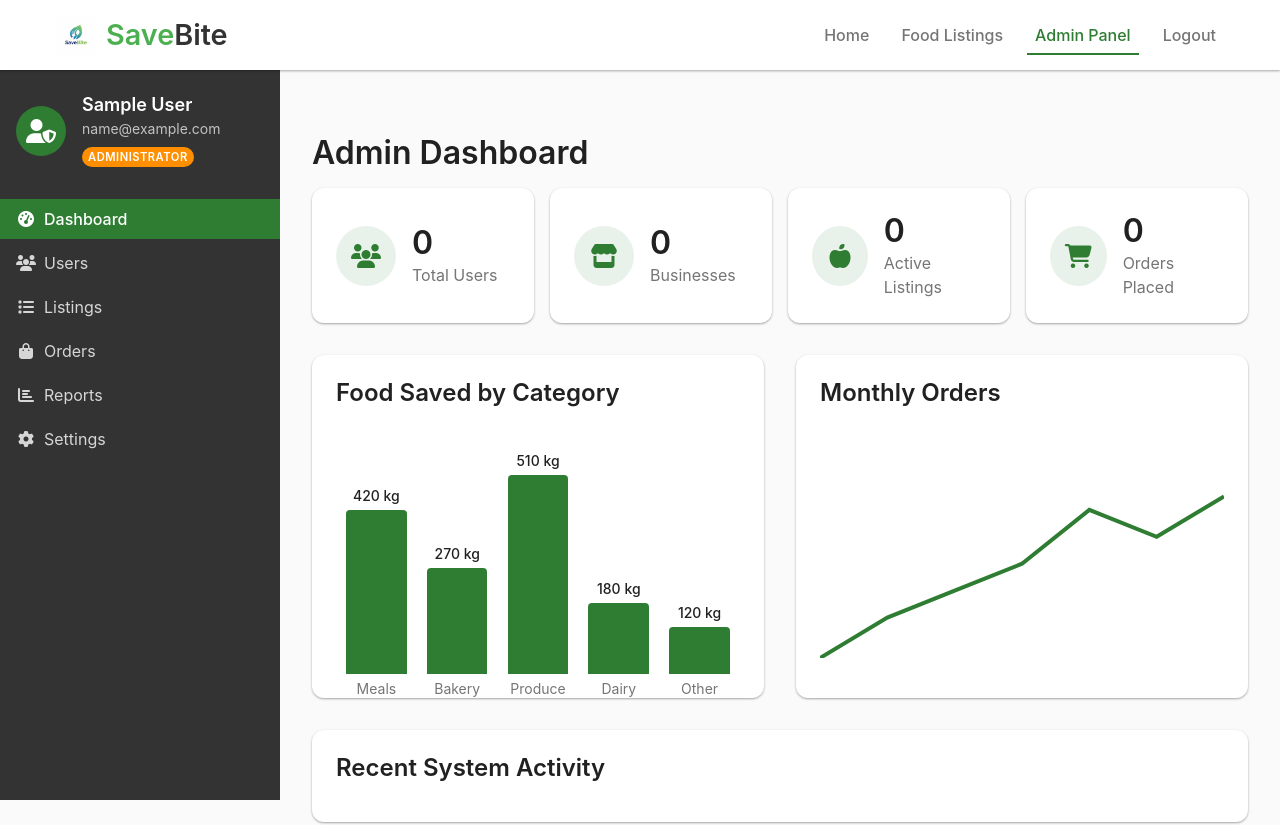
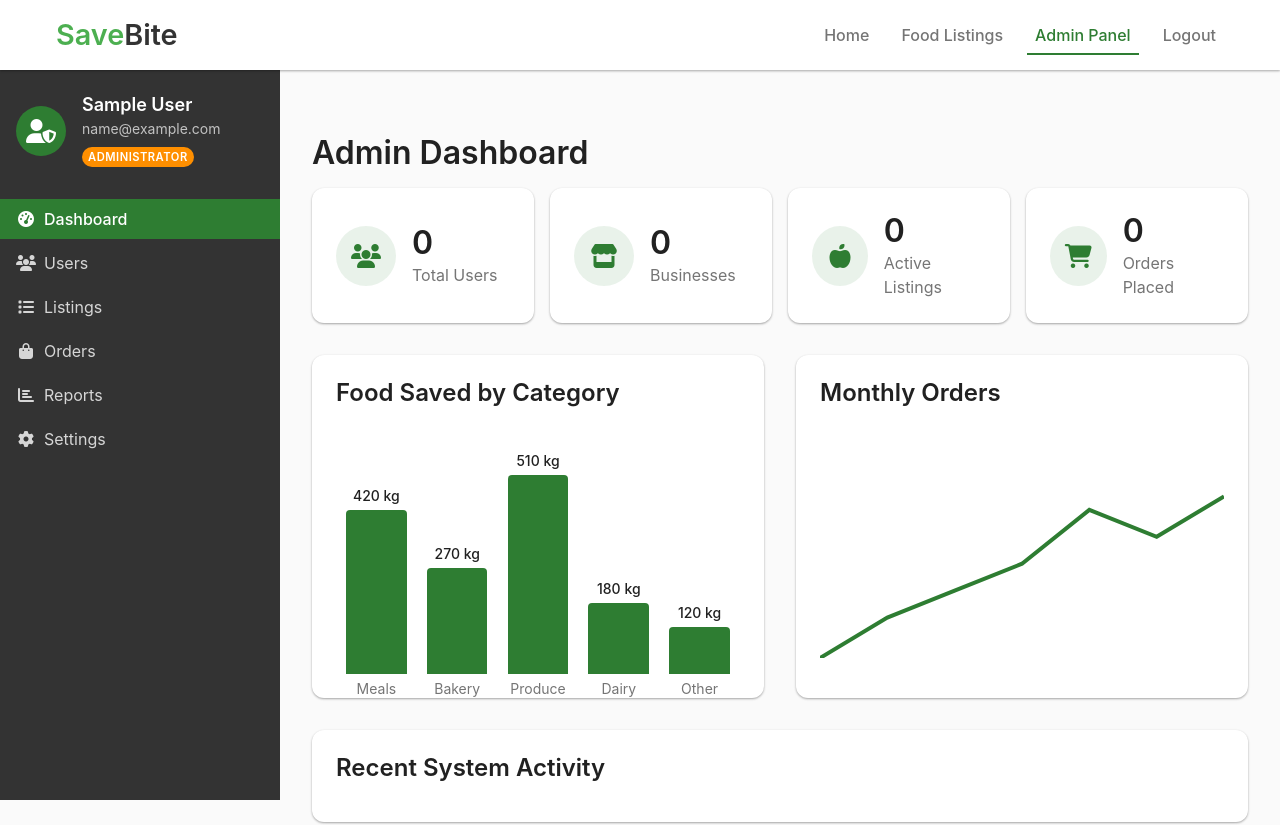
Before and after one commit to AhmedHaseen/SE4106-Web-Project, a plain HTML site: page Frontend/admin.html in a window 1280 px wide. Shown: the top 825 px of the page. Drawn offline with Linux system fonts and the light colour scheme; no server answers; sample sign-in values are in the browser's storage.

Commit message:
Change admin and dashboard.html

```diff
--- a/Frontend/admin.html
+++ b/Frontend/admin.html
@@ -18,7 +18,6 @@
       <div class="container header-container">
         <div class="logo">
           <a href="index.html">
-            <img src="images/logo.png" alt="SaveBite Logo" />
             <h1><span class="highlight">Save</span>Bite</h1>
           </a>
         </div>
```
Also changed, not shown: Frontend/dashboard.html (+0 -1 lines).
